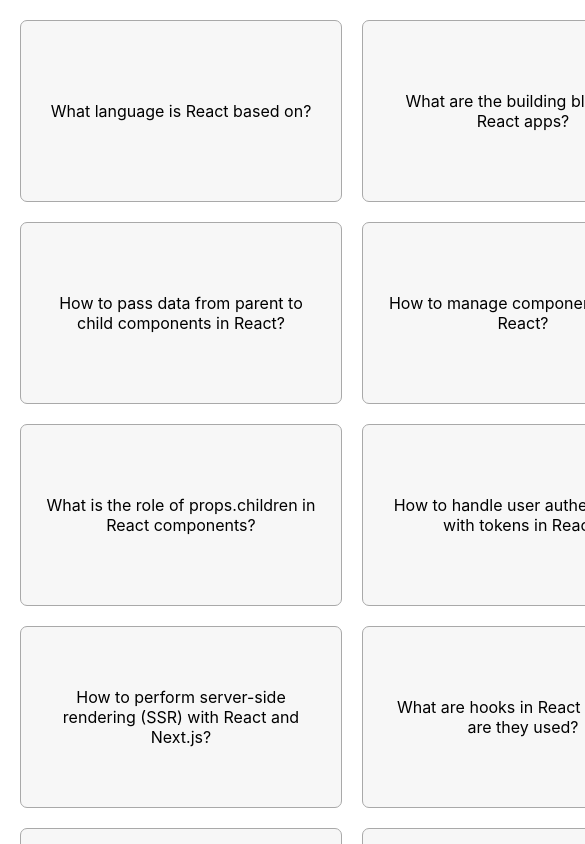
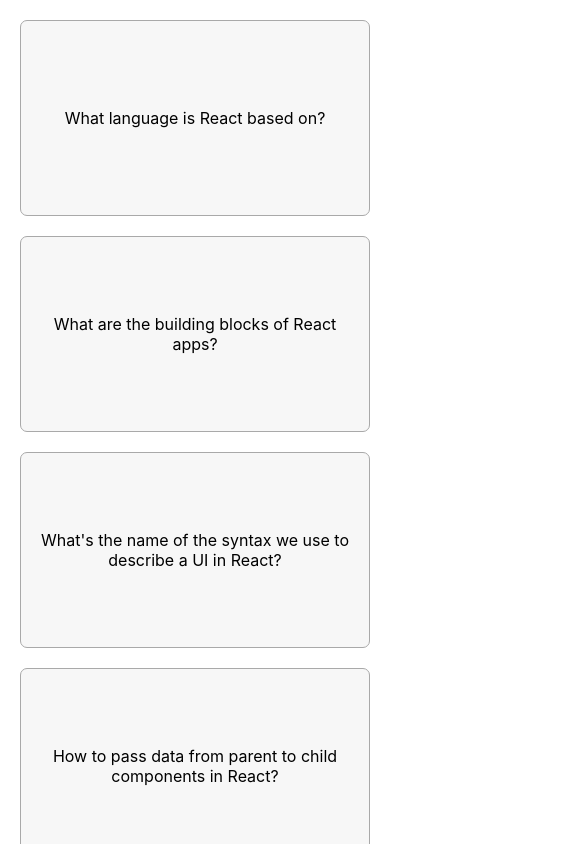
Before and after one commit to BoosterTech/FlashCards, a React (Create React App) app: page / in a window 390 px wide. Shown: the top 844 px of the page, 585 px wide, since content can reach past the window. Built offline with nearby package versions, Linux system fonts and the light colour scheme.

Commit message:
Responsive grid with minimum item width of 200px added to styles

```diff
--- a/src/styled.js
+++ b/src/styled.js
@@ -2,7 +2,10 @@ import styled from "styled-components";
 
 export const Wrapper = styled.div`
   display: grid;
-  grid-template-columns: 1fr 1fr 1fr;
+  grid-template-columns: repeat(
+    auto-fit,
+    minmax(200px, 1fr)
+  ); /* Responsive grid with minimum item width of 200px */
   gap: 20px;
 `;
 
```
